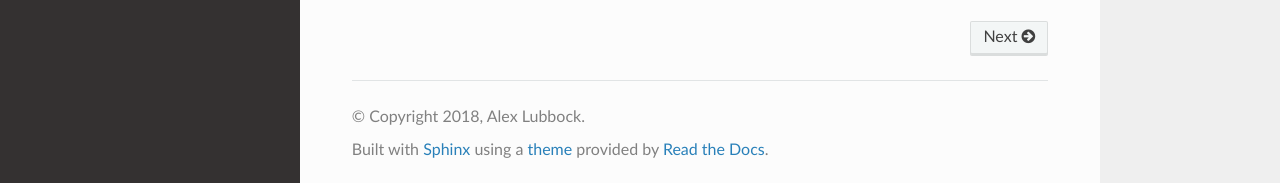
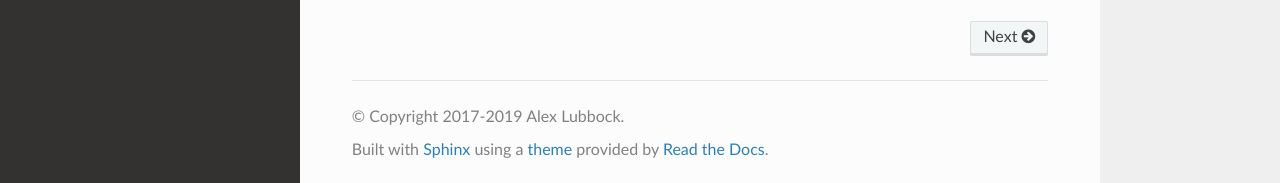
Before and after one commit to alubbock/thunor, a Sphinx documentation site: the page built from doc/index.rst, in a window 1280 px wide and 1281 px high. Shown: the part 1095-1278 px from the top of the window. Built offline with Sphinx 7.4.7 and the Read the Docs theme 2.0.0, drawn with Linux system fonts in a browser that asks for light colours; comment, search, counter and statistics services are not loaded.

Commit message:
Update copyright year in docs

```diff
--- a/doc/conf.py
+++ b/doc/conf.py
@@ -18,6 +18,7 @@
 #
 import os
 import sys
+import datetime
 sys.path.insert(0, os.path.abspath('../'))
 
 # -- General configuration ------------------------------------------------
@@ -55,7 +56,7 @@ master_doc = 'index'
 
 # General information about the project.
 project = u'Thunor Core'
-copyright = u'2018, Alex Lubbock'
+copyright = u'2017-' + str(datetime.datetime.now().year) + u' Alex Lubbock'
 author = u'Alex Lubbock'
 
 import thunor, pkg_resources
```
